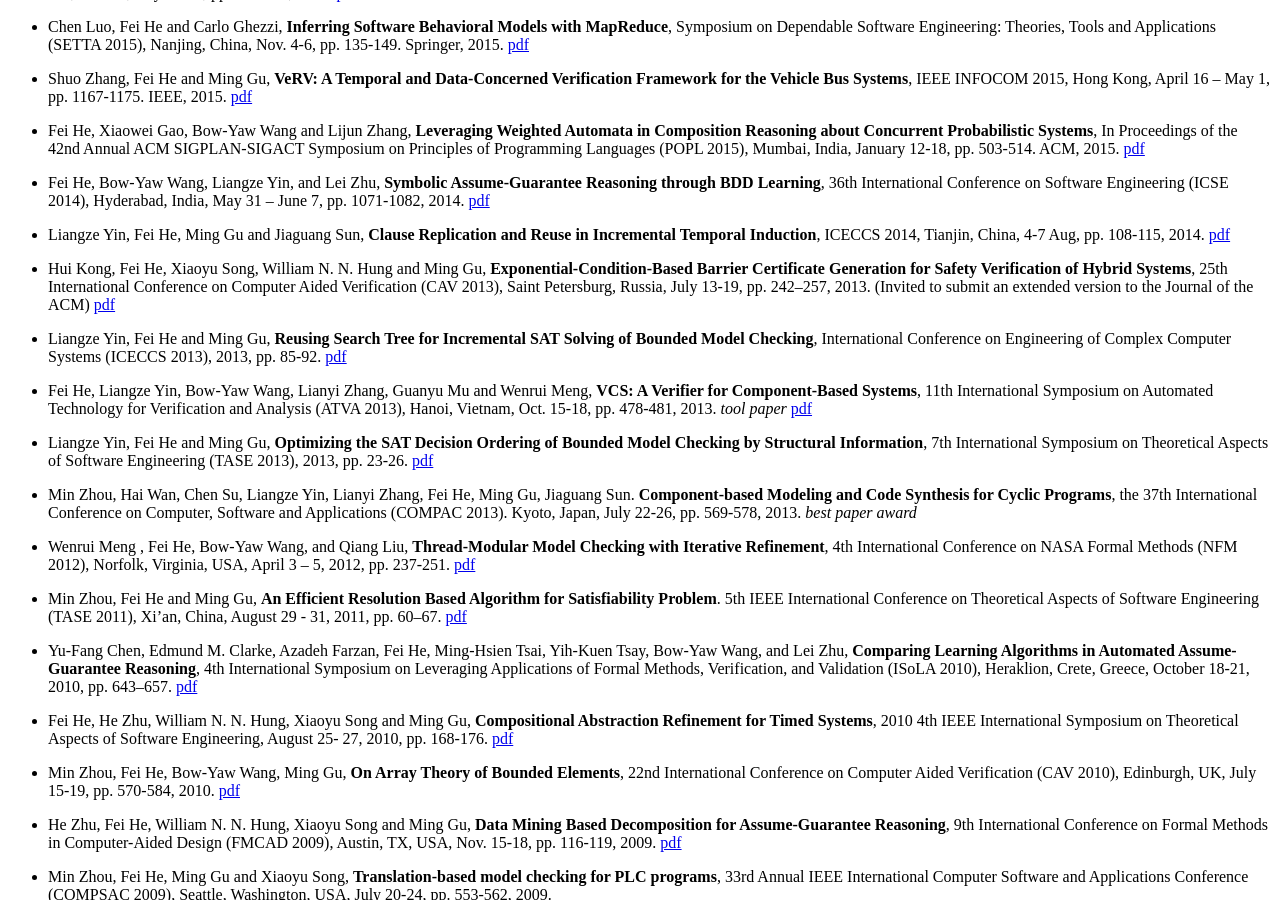
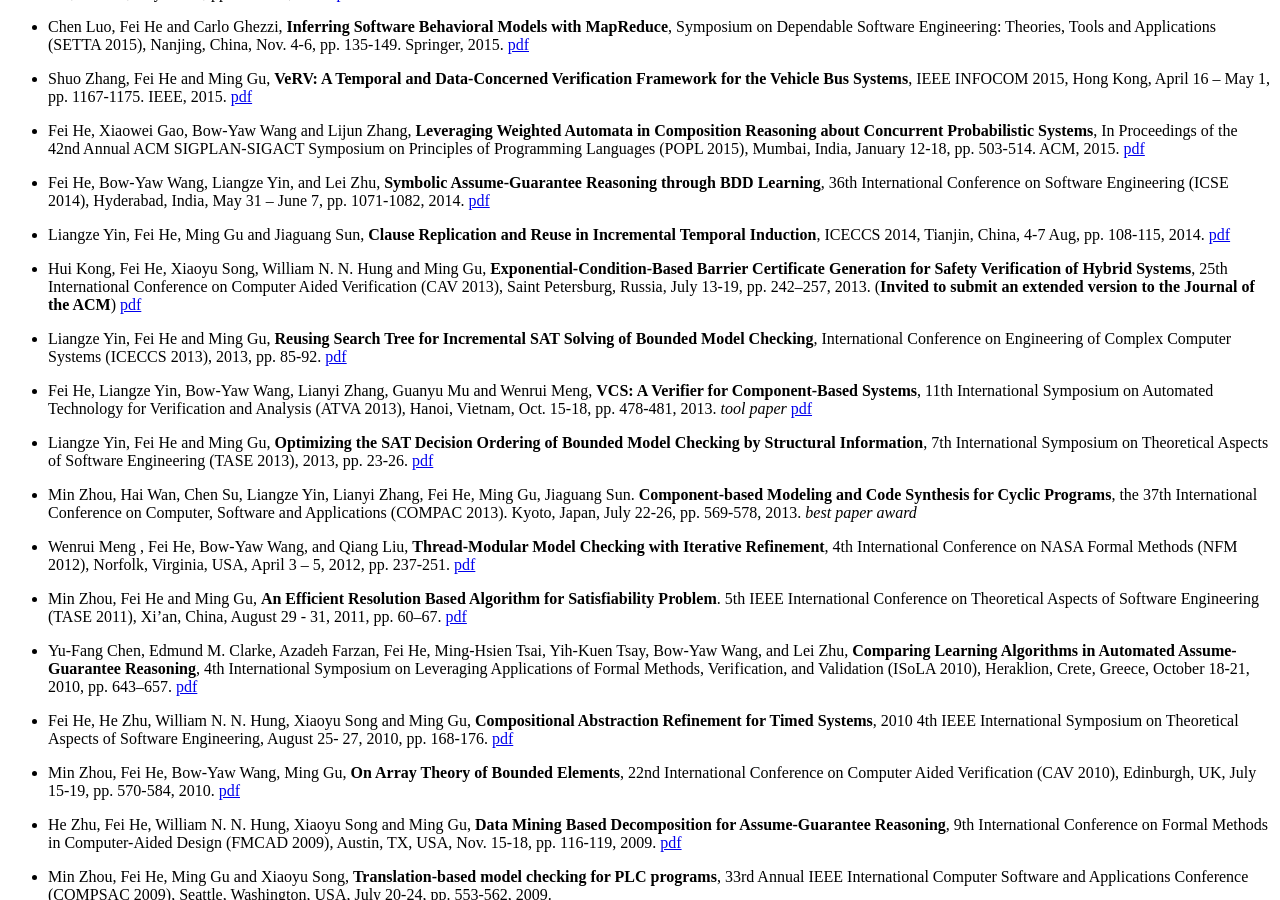
Before and after one commit to feihe/feihe.github.io, a Jekyll site: the page built from publications.md, in a window 1280 px wide and 900 px high, scrolled down 2190 px. Built offline with Jekyll 4.4.1, drawn with Linux system fonts in a browser that asks for light colours; nearby versions of some CDN libraries; some of the changed text lies outside the part shown.

Commit message:
invitation

```diff
--- a/publications.md
+++ b/publications.md
@@ -66,7 +66,7 @@
 
 - Delong Zhang, Chong Ye and Fei He, **P4Inv: Inferring Packet Invariants for Verification of Stateful P4 Programs**, INFOCOM 2024. [DOI](https://doi.org/10.1109/INFOCOM52122.2024.10621366) [pdf](./materials/infocom24.pdf) [artifact](https://thufv.github.io/research/p4inv)
 
-- Jiangyi Liu, Fengmin Zhu and Fei He, **Automated Ambiguity Detection in Layout-Sensitive Grammars**, OOPSLA 2023. (Invited to submit an extended version to the Journal of Functional Programming) [DOI](https://doi.org/10.1145/3622838) [pdf](./materials/oopsla23.pdf) [artifact](https://doi.org/10.5281/zenodo.8329981)
+- Jiangyi Liu, Fengmin Zhu and Fei He, **Automated Ambiguity Detection in Layout-Sensitive Grammars**, OOPSLA 2023. (**Invited to submit an extended version to the Journal of Functional Programming**) [DOI](https://doi.org/10.1145/3622838) [pdf](./materials/oopsla23.pdf) [artifact](https://doi.org/10.5281/zenodo.8329981)
 
 - Chong Ye and Fei He, **P4b: A Translator from P4 Programs to Boogie**, ESEC/FSE 2023 (Tool), December 3-9, 2023. [DOI](https://doi.org/10.1145/3611643.3613091) [pdf](./materials/fse23tool.pdf) [artifact](https://thufv.github.io/research/P4-to-Boogie)
 
@@ -118,7 +118,7 @@
 
 - Liangze Yin, Fei He, Ming Gu and Jiaguang Sun, **Clause Replication and Reuse in Incremental Temporal Induction**, ICECCS 2014, Tianjin, China, 4-7 Aug, pp. 108-115, 2014. [pdf](./materials/iceccs14.pdf)
 
-- Hui Kong, Fei He, Xiaoyu Song, William N. N. Hung and Ming Gu, **Exponential-Condition-Based Barrier Certificate Generation for Safety Verification of Hybrid Systems**, 25th International Conference on Computer Aided Verification (CAV 2013), Saint Petersburg, Russia, July 13-19, pp. 242–257, 2013. (Invited to submit an extended version to the Journal of the ACM) [pdf](./materials/cav13.pdf)
+- Hui Kong, Fei He, Xiaoyu Song, William N. N. Hung and Ming Gu, **Exponential-Condition-Based Barrier Certificate Generation for Safety Verification of Hybrid Systems**, 25th International Conference on Computer Aided Verification (CAV 2013), Saint Petersburg, Russia, July 13-19, pp. 242–257, 2013. (**Invited to submit an extended version to the Journal of the ACM**) [pdf](./materials/cav13.pdf)
 
 - Liangze Yin, Fei He and Ming Gu, **Reusing Search Tree for Incremental SAT Solving of Bounded Model Checking**, International Conference on Engineering of Complex Computer Systems (ICECCS 2013), 2013, pp. 85-92. [pdf](./materials/iceccs13.pdf)
 
```
